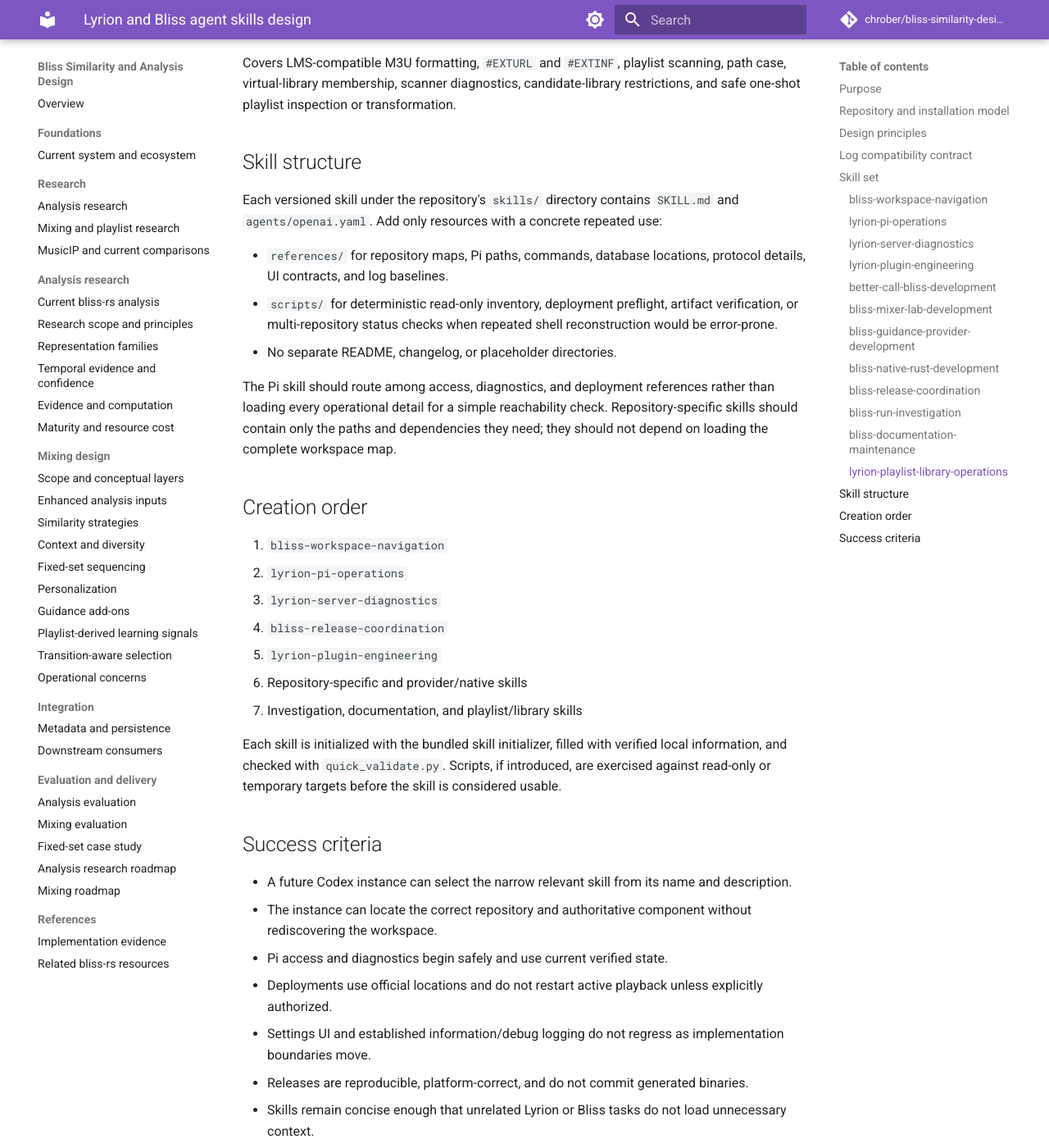
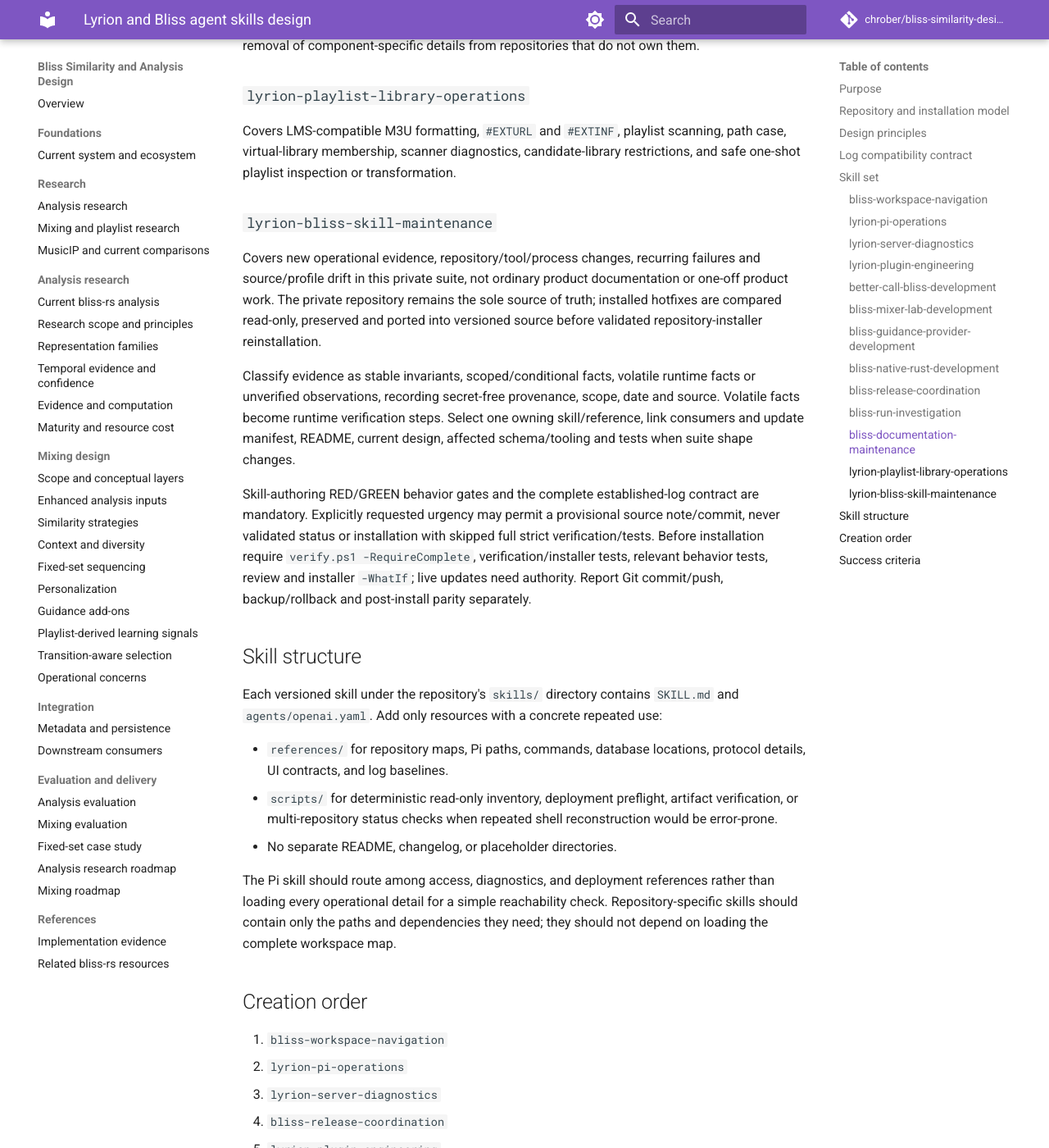
Before and after one commit to chrober/bliss-similarity-design, an MkDocs documentation site: the page built from docs/superpowers/specs/2026-10-07-lyrion-bliss-agent-skills-design.md, in a window 1280 px wide and 1400 px high, scrolled down 3804 px. Shown: the whole window at 82% size. Built offline with MkDocs 1.6.1 and Material for MkDocs 9.7.7, drawn with Linux system fonts in a browser that asks for light colours; comment, search, counter and statistics services are not loaded; some of the changed text lies outside the part shown.

Commit message:
Add thirteenth skill maintenance design addendum

```diff
--- a/docs/superpowers/specs/2026-10-07-lyrion-bliss-agent-skills-design.md
+++ b/docs/superpowers/specs/2026-10-07-lyrion-bliss-agent-skills-design.md
@@ -38,6 +38,10 @@
 This concise contract is repeated in the relevant skill entrypoints so it is loaded even when a dedicated logging task is not explicitly requested. A detailed shared reference may be included in the skill suite, but repository-specific skills remain independently useful.
 
 ## Skill set
+
+The current suite contains thirteen skills. The maintenance skill below is a
+later bounded addendum; historical implementation plans retain their original
+twelve-skill scope.
 
 ### `bliss-workspace-navigation`
 
@@ -87,6 +91,28 @@
 
 Covers LMS-compatible M3U formatting, `#EXTURL` and `#EXTINF`, playlist scanning, path case, virtual-library membership, scanner diagnostics, candidate-library restrictions, and safe one-shot playlist inspection or transformation.
 
+### `lyrion-bliss-skill-maintenance`
+
+Covers new operational evidence, repository/tool/process changes, recurring
+failures and source/profile drift in this private suite, not ordinary product
+documentation or one-off product work. The private repository remains the sole
+source of truth; installed hotfixes are compared read-only, preserved and ported
+into versioned source before validated repository-installer reinstallation.
+
+Classify evidence as stable invariants, scoped/conditional facts, volatile
+runtime facts or unverified observations, recording secret-free provenance,
+scope, date and source. Volatile facts become runtime verification steps. Select
+one owning skill/reference, link consumers and update manifest, README, current
+design, affected schema/tooling and tests when suite shape changes.
+
+Skill-authoring RED/GREEN behavior gates and the complete established-log
+contract are mandatory. Explicitly requested urgency may permit a provisional
+source note/commit, never validated status or installation with skipped full
+strict verification/tests. Before installation require
+`verify.ps1 -RequireComplete`, verification/installer tests, relevant behavior tests, review
+and installer `-WhatIf`; live updates need authority. Report Git commit/push,
+backup/rollback and post-install parity separately.
+
 ## Skill structure
 
 Each versioned skill under the repository's `skills/` directory contains `SKILL.md` and `agents/openai.yaml`. Add only resources with a concrete repeated use:
@@ -106,6 +132,8 @@
 5. `lyrion-plugin-engineering`
 6. Repository-specific and provider/native skills
 7. Investigation, documentation, and playlist/library skills
+8. `lyrion-bliss-skill-maintenance` as the thirteenth skill, after baseline
+   maintenance behavior demonstrates the bounded gaps addressed by this addendum
 
 Each skill is initialized with the bundled skill initializer, filled with verified local information, and checked with `quick_validate.py`. Scripts, if introduced, are exercised against read-only or temporary targets before the skill is considered usable.
 
@@ -119,3 +147,7 @@
 - Releases are reproducible, platform-correct, and do not commit generated binaries.
 - Skills remain concise enough that unrelated Lyrion or Bliss tasks do not load unnecessary context.
 - The private Git repository provides history and rollback, while installation updates only manifest-listed profile skills and preserves recoverable backups.
+- All thirteen skills are manifest-listed and validated; suite maintenance uses
+  evidence classification, single ownership and RED/GREEN behavior tests without
+  treating installed runtime artifacts as development source or bypassing full
+  installation gates under urgency.
```
